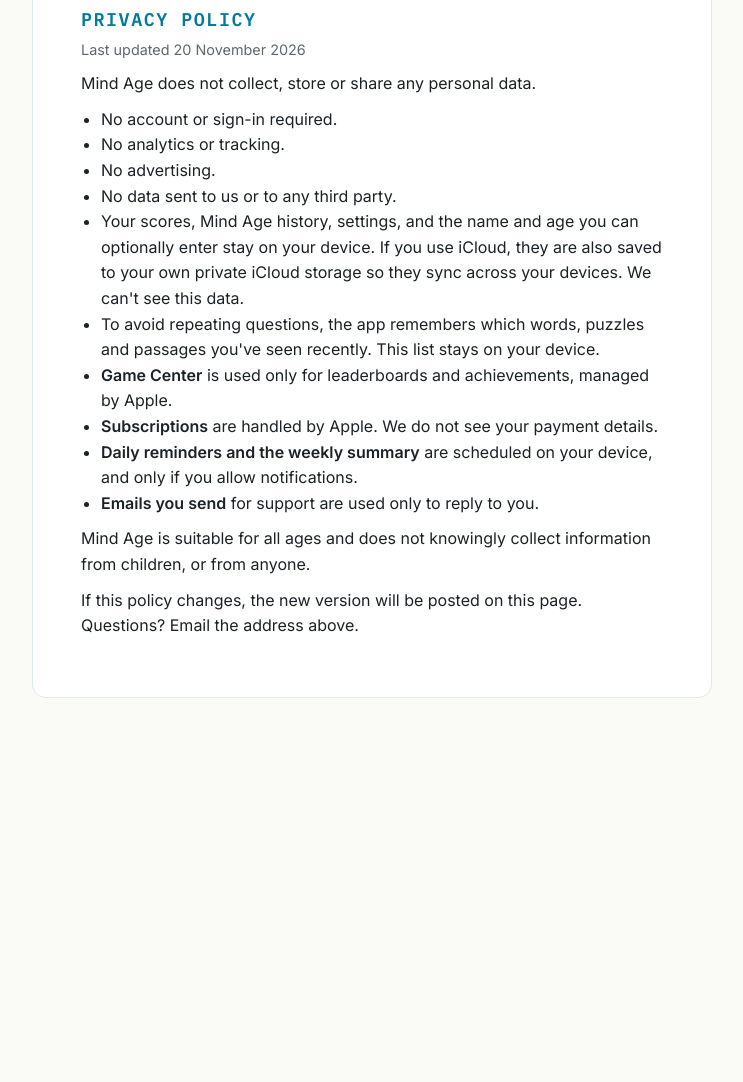
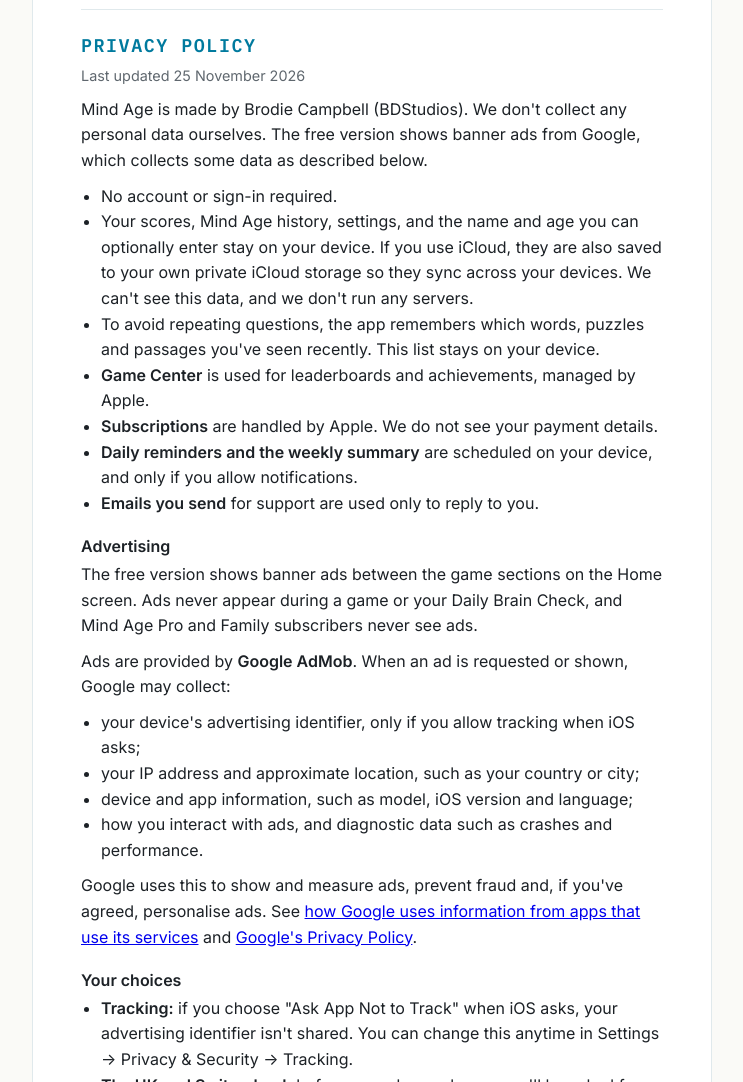
Before and after one commit to BDeclan-Studios/BDeclan-Studios, a plain HTML site: page mind-age/index.html in a window 1280 px wide. Shown: the part 2480-3562 px from the top of the page, without its empty margins (268-1011 px from the left). Before the commit the page ends 3234 px from the top, so only its background shows below. Drawn offline with Linux system fonts and the light colour scheme.

Commit message:
Mind Age privacy policy: add Google AdMob banner ads (for 1.4)
Co-Authored-By: Claude Opus 5.5 <noreply@anthropic.com>
Claude-Session: https://claude.ai/code/session_01DVxxFWnEQtcvsheb3U2eF1

```diff
--- a/mind-age/index.html
+++ b/mind-age/index.html
@@ -86,7 +86,7 @@
     </ul>
     <h3>Mind Age Pro</h3>
     <p>Every Pro game, unlocked with a subscription. Try them all free for 14 days.</p>
-    <p>Without a subscription you still get five Pro games free each week, and your Daily Brain Check mixes free games with that week's Pro games.</p>
+    <p>Without a subscription you still get five Pro games free each week, and your Daily Brain Check mixes free games with that week's Pro games. The free version shows banner ads on the Home screen; Pro has no ads.</p>
     <ul>
       <li><strong>Memory:</strong> Pattern Match, Sequence Memory, Spatial Recall, Card Flip, Face Match, Rhythm Repeat, Two Back, What Changed?, Dual Task</li>
       <li><strong>Calculation:</strong> Number Chain, Estimation, Missing Number, Tip Calc, Change Maker, Fraction Duel, Sum Duel, Fruit Sums, Target Sum</li>
@@ -131,21 +131,37 @@
 
   <section id="privacy">
     <h2>Privacy Policy</h2>
-    <p class="note">Last updated 20 November 2026</p>
-    <p>Mind Age does not collect, store or share any personal data.</p>
+    <p class="note">Last updated 25 November 2026</p>
+    <p>Mind Age is made by Brodie Campbell (BDStudios). We don't collect any personal data ourselves. The free version shows banner ads from Google, which collects some data as described below.</p>
     <ul>
       <li>No account or sign-in required.</li>
-      <li>No analytics or tracking.</li>
-      <li>No advertising.</li>
-      <li>No data sent to us or to any third party.</li>
-      <li>Your scores, Mind Age history, settings, and the name and age you can optionally enter stay on your device. If you use iCloud, they are also saved to your own private iCloud storage so they sync across your devices. We can't see this data.</li>
+      <li>Your scores, Mind Age history, settings, and the name and age you can optionally enter stay on your device. If you use iCloud, they are also saved to your own private iCloud storage so they sync across your devices. We can't see this data, and we don't run any servers.</li>
       <li>To avoid repeating questions, the app remembers which words, puzzles and passages you've seen recently. This list stays on your device.</li>
-      <li><strong>Game Center</strong> is used only for leaderboards and achievements, managed by Apple.</li>
+      <li><strong>Game Center</strong> is used for leaderboards and achievements, managed by Apple.</li>
       <li><strong>Subscriptions</strong> are handled by Apple. We do not see your payment details.</li>
       <li><strong>Daily reminders and the weekly summary</strong> are scheduled on your device, and only if you allow notifications.</li>
       <li><strong>Emails you send</strong> for support are used only to reply to you.</li>
     </ul>
-    <p>Mind Age is suitable for all ages and does not knowingly collect information from children, or from anyone.</p>
+
+    <h3>Advertising</h3>
+    <p>The free version shows banner ads between the game sections on the Home screen. Ads never appear during a game or your Daily Brain Check, and Mind Age Pro and Family subscribers never see ads.</p>
+    <p>Ads are provided by <strong>Google AdMob</strong>. When an ad is requested or shown, Google may collect:</p>
+    <ul>
+      <li>your device's advertising identifier, only if you allow tracking when iOS asks;</li>
+      <li>your IP address and approximate location, such as your country or city;</li>
+      <li>device and app information, such as model, iOS version and language;</li>
+      <li>how you interact with ads, and diagnostic data such as crashes and performance.</li>
+    </ul>
+    <p>Google uses this to show and measure ads, prevent fraud and, if you've agreed, personalise ads. See <a href="https://policies.google.com/technologies/partner-sites">how Google uses information from apps that use its services</a> and <a href="https://policies.google.com/privacy">Google's Privacy Policy</a>.</p>
+
+    <h3>Your choices</h3>
+    <ul>
+      <li><strong>Tracking:</strong> if you choose "Ask App Not to Track" when iOS asks, your advertising identifier isn't shared. You can change this anytime in Settings &rarr; Privacy &amp; Security &rarr; Tracking.</li>
+      <li><strong>The UK and Switzerland:</strong> before any ads are shown, you'll be asked for consent with Google's consent form. You can change your choice later with Ad privacy choices in Mind Age's Settings.</li>
+      <li><strong>No ads at all:</strong> Mind Age Pro removes ads completely.</li>
+    </ul>
+
+    <p>Mind Age is a general-audience game, is not directed at children under 13, and does not knowingly collect information from children.</p>
     <p>If this policy changes, the new version will be posted on this page. Questions? Email the address above.</p>
   </section>
 </main>
```
